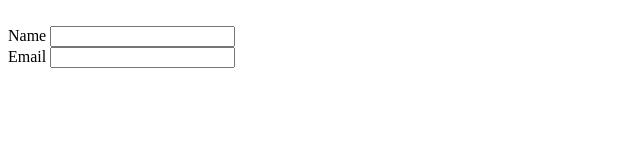
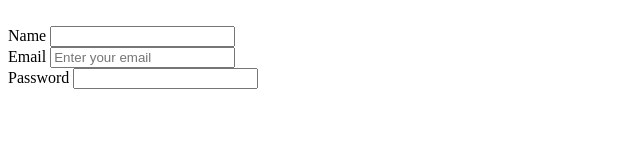
Before and after one commit to mahdienaeij21-byte/html-projrct1, a plain HTML site: page index.html in a window 1280 px wide. Shown: the whole page, without its empty margins (0-640 px from the left). Drawn offline with Linux system fonts and the light colour scheme.

Commit message:
Add password

```diff
--- a/index.html
+++ b/index.html
@@ -6,14 +6,17 @@
     <title>My Feedback Form</title>
 </head>
 <body>
-    <lo>
+
     <form action="#">
         <br>
         <label for="name"> Name</label>
         <input type="text" id="name">
         <br>
         <label for="email">Email</label>
-        <input type="email" id="email"
+        <input type="email" id="email" placeholder="Enter your email">
+        <br>
+        <label for="password">Password</label>
+        <input type="password"
 
 
 
@@ -21,6 +24,6 @@
 
 
     </form>
-    </lo>
+
 </body>
 </html>
```
